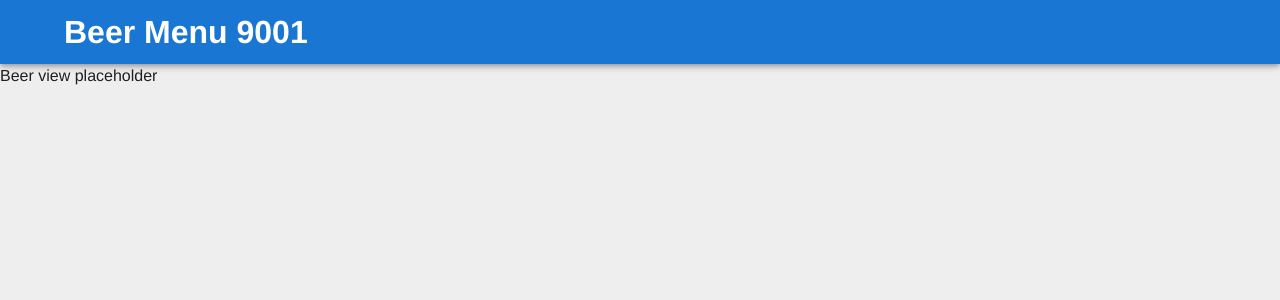
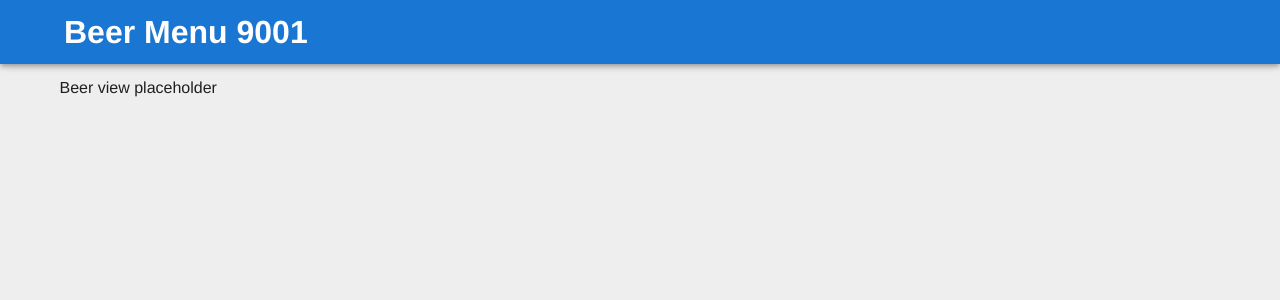
Before and after one commit to pdtnelson/beer-menu-9001-frontend, a Vue app: page /beer/1 in a window 1280 px wide. Shown: the top 300 px of the page. Built offline with nearby package versions, Linux system fonts and the light colour scheme; no server answers.

Commit message:
Updates for new laravel

```diff
--- a/src/App.vue
+++ b/src/App.vue
@@ -3,7 +3,9 @@
     <v-app>
       <AppHeader :title="'Beer Menu 9001'" logoImgSrc="@/assets/beer.png"/>
       <v-main :class="{ 'grey lighten-3': $route.name !== 'Home'}">
-        <router-view/>
+        <v-container>
+          <router-view/>
+        </v-container>
       </v-main>
     </v-app>
   </div>
--- a/src/api/api.js
+++ b/src/api/api.js
@@ -2,7 +2,7 @@ import axios from 'axios'
 
 export default() => {
     return axios.create({
-        baseURL: `http://192.168.10.10/api`, // TODO: Update with NODE_ENV
+        baseURL: `http://localhost/api`, // TODO: Update with NODE_ENV
         withCredentials: false,
         headers: {
             'Accept': 'application/json',
```
Also changed, not shown: 1 other file (tests, documents, lock files or other folders).
